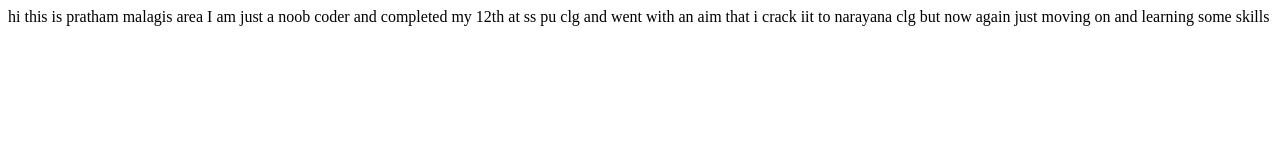
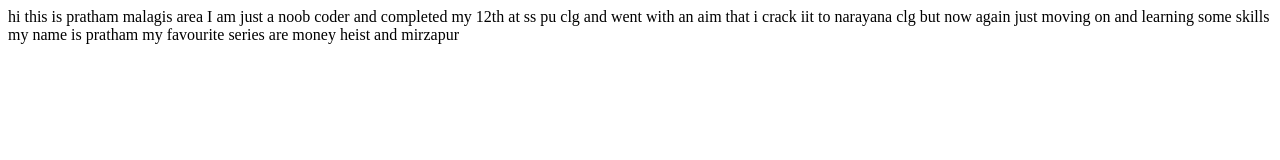
Before and after one commit to prathamsmalagi717/prathams-area, a plain HTML site: page index.html in a window 1280 px wide. Drawn offline with Linux system fonts and the light colour scheme.

Commit message:
updating fav series

```diff
--- a/index.html
+++ b/index.html
@@ -9,5 +9,8 @@
     hi this is pratham malagis area
     I am just a noob coder and completed my 12th at ss pu clg
 and went with an aim that i crack iit to narayana clg but now again just moving on and learning some skills
+
+my name is pratham
+my favourite series are money heist and mirzapur
 </body>
 </html>
```
